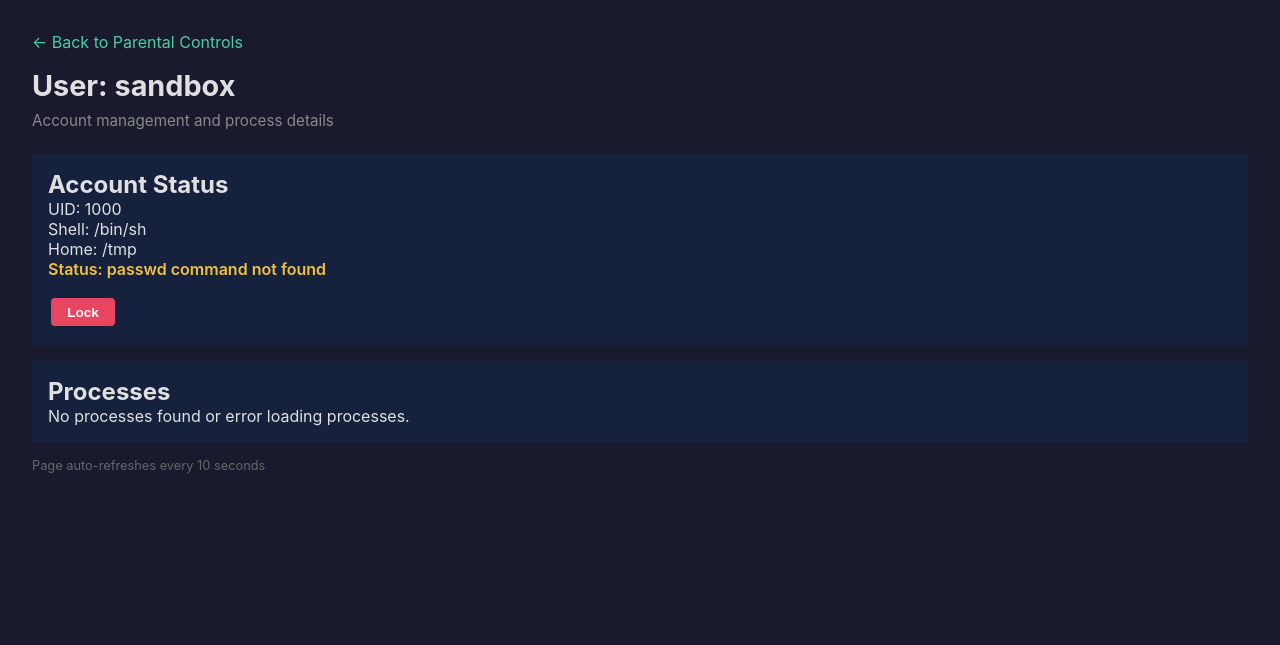
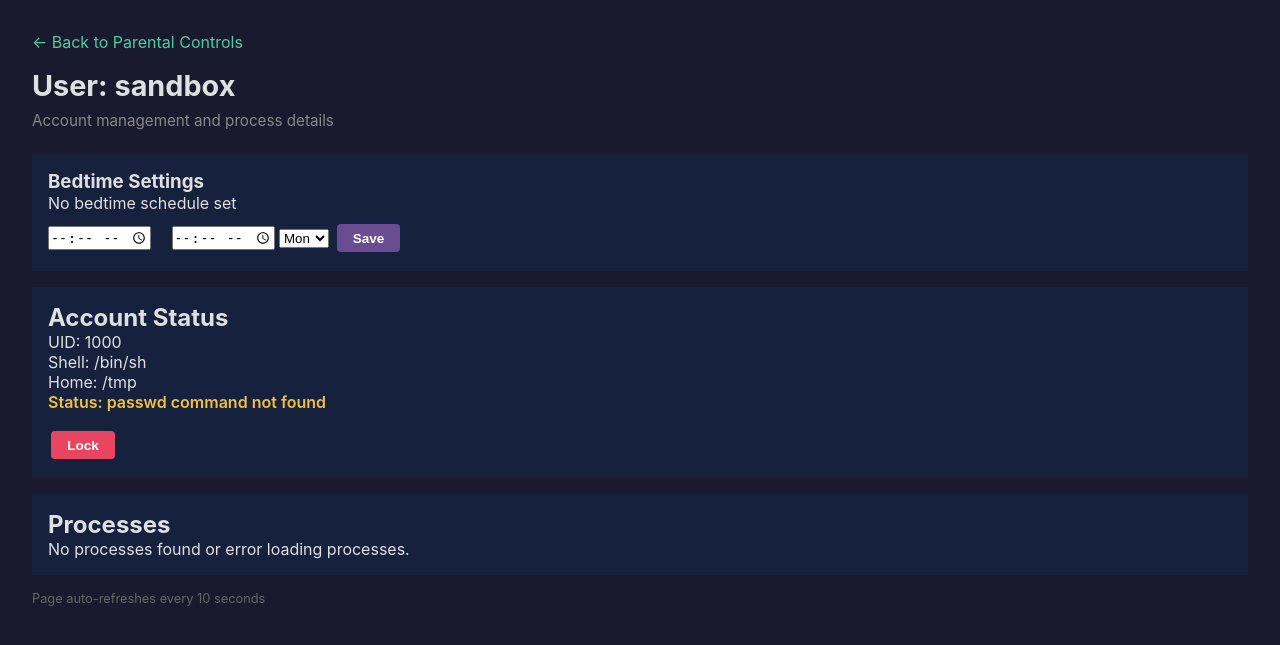
Before and after one commit to mcmillanator/parental-controls, a Flask app: a page that uses templates/user.html in a window 1280 px wide. Shown: the top 645 px of the page. Run offline with Flask 3, Linux system fonts and the light colour scheme.

Commit message:
Restructure user details page: bedtime settings at top, then account status, then processes

```diff
--- a/templates/user.html
+++ b/templates/user.html
@@ -24,12 +24,24 @@
         .status-locked { color: #e94560; font-weight: 600; }
         .status-unlocked { color: #4ecca3; font-weight: 600; }
         .status-unknown { color: #f0c040; font-weight: 600; }
+        .badge-bedtime {
+            display: inline-block;
+            background: #6a4c93;
+            color: #fff;
+            border-radius: 4px;
+            padding: 0.1rem 0.5rem;
+            font-size: 0.75rem;
+            font-weight: 600;
+            margin-left: 0.5rem;
+        }
         button { padding: 0.4rem 1rem; border: none; border-radius: 4px; cursor: pointer; font-size: 0.85rem; font-weight: 600; transition: opacity 0.15s; margin: 0.2rem; }
         button:hover { opacity: 0.85; }
         button:disabled { opacity: 0.4; cursor: not-allowed; }
         .btn-lock { background: #e94560; color: #fff; }
         .btn-unlock { background: #4ecca3; color: #1a1a2e; }
-        .btn-process { background: #6c757d; color: #fff; width: 100%; margin: 0.2rem 0; padding: 0.3rem; text-align: left; }
+        .btn-bedtime-save { background: #6a4c93; color: #fff; }
+        .btn-bedtime-clear { background: #e94560; color: #fff; }
+        .process-row { background: #1a1a3e; margin: 0.2rem 0; padding: 0.3rem; border-radius: 4px; }
         .process-name { font-weight: 500; }
         .process-pid { font-size: 0.75rem; color: #888; margin-left: 0.5rem; }
         #toast { position: fixed; bottom: 2rem; right: 2rem; padding: 0.75rem 1.25rem; border-radius: 6px; font-size: 0.9rem; display: none; z-index: 100; }
@@ -45,6 +57,52 @@
     <p class="subtitle">Account management and process details</p>
 
     {% if user %}
+    {% set bedtime = user.bedtime %}
+
+    <!-- Bedtime Settings at the TOP -->
+    <div style="background: #16213e; border-radius: 8; padding: 1rem; margin: 1rem 0;">
+        <h3>Bedtime Settings</h3>
+        {% if bedtime and bedtime.start %}
+        <p>Bedtime: {{ bedtime.start }} – {{ bedtime.end }}</p>
+        <p>Days: {% for d in bedtime.days %}{{ day_labels[d] }}{% if not loop.last %}, {% endif %}{% endfor %}</p>
+        {% if user.in_bedtime %}<span class="badge-bedtime">In Bedtime</span>{% endif %}
+        <form action="/api/bedtime" method="POST" style="margin-top: 0.5rem;">
+            <input type="hidden" name="username" value="{{ username }}">
+            <input type="time" name="start" value="{{ bedtime.start }}" style="margin-right: 0.5rem;">
+            <input type="time" name="end" value="{{ bedtime.end }}" style="margin-left: 0.5rem;">
+            <select name="days" style="margin-left: 0.5rem;">
+                <option value="0"{% if 0 in bedtime.days %}selected{% endif %}>Mon</option>
+                <option value="1"{% if 1 in bedtime.days %}selected{% endif %}>Tue</option>
+                <option value="2"{% if 2 in bedtime.days %}selected{% endif %}>Wed</option>
+                <option value="3"{% if 3 in bedtime.days %}selected{% endif %}>Thu</option>
+                <option value="4"{% if 4 in bedtime.days %}selected{% endif %}>Fri</option>
+                <option value="5"{% if 5 in bedtime.days %}selected{% endif %}>Sat</option>
+                <option value="6"{% if 6 in bedtime.days %}selected{% endif %}>Sun</option>
+            </select>
+            <button type="submit" name="save" class="btn-bedtime-save">Save</button>
+            <button type="submit" name="clear" class="btn-bedtime-clear" onclick="return confirm('Clear this user's bedtime schedule?')">Clear</button>
+        </form>
+        {% else %}
+        <p>No bedtime schedule set</p>
+        <form action="/api/bedtime" method="POST" style="margin-top: 0.5rem;">
+            <input type="hidden" name="username" value="{{ username }}">
+            <input type="time" name="start" required style="margin-right: 0.5rem;">
+            <input type="time" name="end" required style="margin-left: 0.5rem;">
+            <select name="days" required>
+                <option value="0">Mon</option>
+                <option value="1">Tue</option>
+                <option value="2">Wed</option>
+                <option value="3">Thu</option>
+                <option value="4">Fri</option>
+                <option value="5">Sat</option>
+                <option value="6">Sun</option>
+            </select>
+            <button type="submit" name="save" class="btn-bedtime-save">Save</button>
+        </form>
+        {% endif %}
+    </div>
+
+    <!-- Account Status -->
     <div style="background: #16213e; border-radius: 8; padding: 1rem; margin: 1rem 0;">
         <h2>Account Status</h2>
         <p>UID: {{ user.uid }}</p>
@@ -65,6 +123,7 @@
         </div>
     </div>
 
+    <!-- Processes -->
     <div style="background: #16213e; border-radius: 8; padding: 1rem; margin: 1rem 0;">
         <h2>Processes</h2>
         {% if processes and processes|length > 0 and processes[0]|default('') != 'error' %}
```
